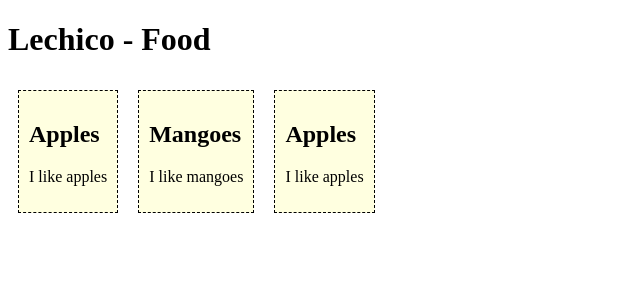
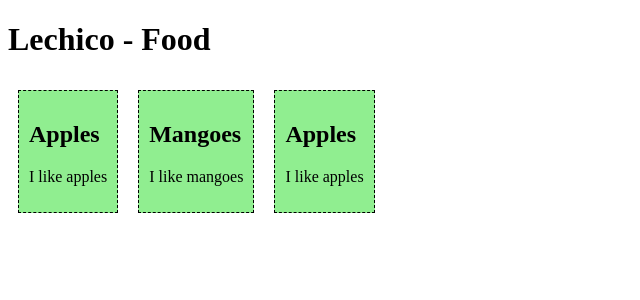
Before and after one commit to ChloydiePichu/WEBPROG-Mi231-vuejs, a Vue app in the folder vue-project/: page / in a window 1280 px wide. Shown: the top 300 px of the page, without its empty margins (0-640 px from the left). Built offline with nearby package versions, Linux system fonts and the light colour scheme.

Commit message:
updated design

```diff
--- a/vue-project/src/components/FoodItem.vue
+++ b/vue-project/src/components/FoodItem.vue
@@ -1,5 +1,5 @@
 <template>
-    <div>
+    <div class ="apple">
         <h2>{{ name }}</h2>
         <p>{{ message }}</p>
     </div>
--- a/vue-project/src/components/FoodItem2.vue
+++ b/vue-project/src/components/FoodItem2.vue
@@ -1,5 +1,5 @@
 <template>
-    <div>
+    <div class ="mango">
         <h2>{{ name }}</h2>
         <p>{{ message }}</p>
     </div>
@@ -17,7 +17,7 @@
 </script>
 
 <style>
-  #app > div {
+.mango {
         border: dashed black 1px;
         display: inline-block;
         margin: 10px;
```
